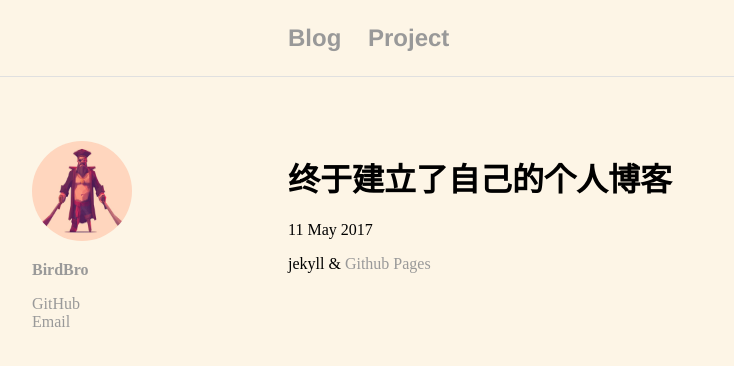
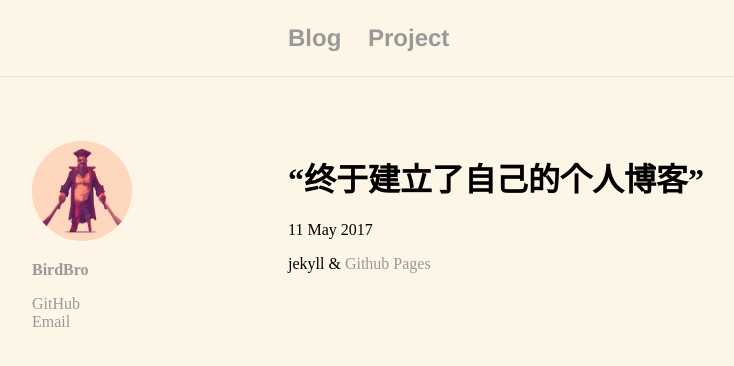
Before and after one commit to netassa/netassa.github.io, a Jekyll site: the page built from _posts/2017-05-11-set-up-my-website-today.md, in a window 1280 px wide. Shown: the top 366 px of the page, without its empty margins (32-766 px from the left). Built offline with Jekyll 4.4.1, drawn with Linux system fonts in a browser that asks for light colours.

```diff
--- a/_posts/2017-05-11-set-up-my-website-today.md
+++ b/_posts/2017-05-11-set-up-my-website-today.md
@@ -1,6 +1,6 @@
 ---
 layout: post
-title: 终于建立了自己的个人博客
+title: “终于建立了自己的个人博客”
 date: 2017-05-11
 ---
 
```
